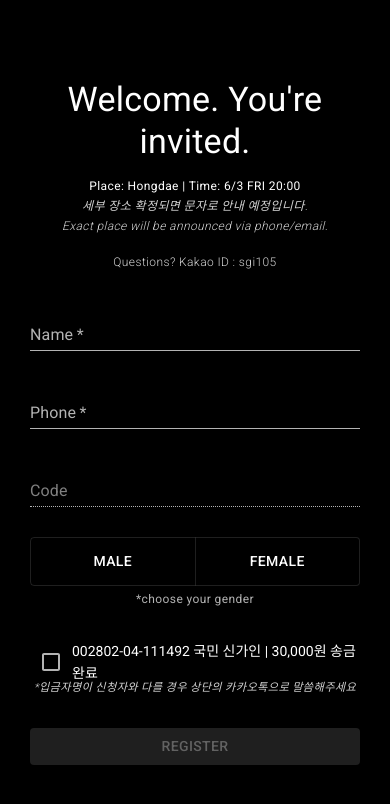
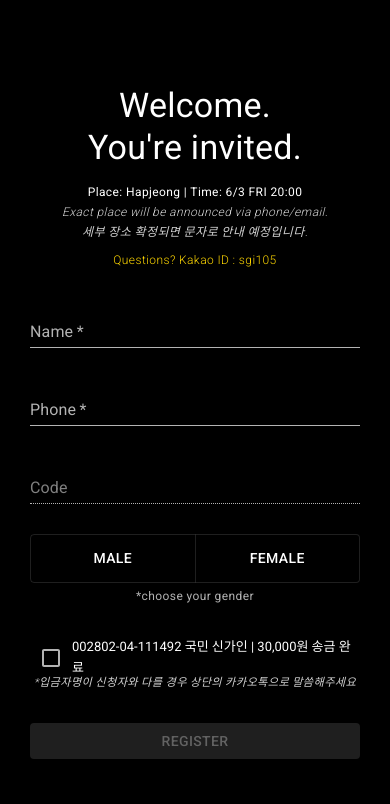
Before and after one commit to sgi105/party-invitation, a React (Create React App) app in the folder frontend/: page /register in a window 390 px wide. Shown: the top 804 px of the page. Built offline with nearby package versions, Linux system fonts and the light colour scheme.

Commit message:
updated spacing for mobile view

```diff
--- a/frontend/public/index.html
+++ b/frontend/public/index.html
@@ -32,7 +32,7 @@
       work correctly both with client-side routing and a non-root public URL.
       Learn how to configure a non-root public URL by running `npm run build`.
     -->
-    <title>Invitation</title>
+    <title>Exit22</title>
   </head>
   <body>
     <noscript>You need to enable JavaScript to run this app.</noscript>
--- a/frontend/src/components/Invite.jsx
+++ b/frontend/src/components/Invite.jsx
@@ -62,15 +62,15 @@ function Invite({ newCode, invitationData, setNewCode, setInvitationData }) {
   }
   return (
     <>
-      <Stack spacing={4}>
+      <Stack spacing={10} align='center' padding='10px'>
         <Stack>
-          <Typography variant='h4'>You are in,</Typography>
-          <Typography variant='h2'>Invite a friend.</Typography>
+          <Typography variant='h4'>You are in, </Typography>
+          <Typography variant='h3'>Invite a friend.</Typography>
         </Stack>
         <Stack spacing={1}>
-          <Typography variant='caption' color='tomato' align='right'>
+          {/* <Typography variant='caption' color='tomato' align='right'>
             {spotRemaining} spots remaining
-          </Typography>
+          </Typography> */}
 
           <Button
             onClick={handleClick}
@@ -86,12 +86,13 @@ function Invite({ newCode, invitationData, setNewCode, setInvitationData }) {
               ? `Thanks, You invited ${invitationData.guestName}`
               : `Code: ${newCode}`}
           </Button>
+          <Typography variant='caption' color='lightgray'>
+            Only <span style={{ color: 'tomato' }}>one person </span>can enter
+            with this code. <br />본 초대 코드로{' '}
+            <span style={{ color: 'tomato' }}>한 명</span>만 입장할 수 있습니다.
+          </Typography>
         </Stack>
 
-        <Typography variant='caption'>
-          Only one person can enter with this code. <br />본 초대 코드로 한 명만
-          입장할 수 있습니다.
-        </Typography>
         {/* <Typography
           color='lightgray'
           variant='caption'
@@ -109,9 +110,7 @@ function Invite({ newCode, invitationData, setNewCode, setInvitationData }) {
           autoHideDuration={1000}
           message='Copied to clipboard'
         />
-        <div style={{ position: 'fixed', bottom: '10rem', left: 0, right: 0 }}>
-          <PartyInfo />
-        </div>
+        <PartyInfo />
       </Stack>
     </>
   )
--- a/frontend/src/components/PartyInfo.jsx
+++ b/frontend/src/components/PartyInfo.jsx
@@ -5,7 +5,7 @@ function PartyInfo() {
   return (
     <Stack>
       <Typography variant='caption' align='center'>
-        Place: Hongdae | Time: 6/3 FRI 20:00
+        Place: Hapjeong | Time: 6/3 FRI 20:00
       </Typography>
       <Typography
         color='lightgray'
@@ -16,16 +16,16 @@ function PartyInfo() {
           fontWeight: 100,
         }}
       >
-        세부 장소 확정되면 문자로 안내 예정입니다. <br />
-        Exact place will be announced via phone/email.
+        Exact place will be announced via phone/email. <br /> 세부 장소 확정되면
+        문자로 안내 예정입니다.
       </Typography>
       <Typography
-        color='lightgray'
+        color='gold'
         variant='caption'
         align='center'
         sx={{
           // fontStyle: 'italic',
-          marginTop: '1rem',
+          marginTop: '.5rem',
           fontWeight: 100,
         }}
       >
--- a/frontend/src/components/Register.jsx
+++ b/frontend/src/components/Register.jsx
@@ -90,7 +90,8 @@ function Register({ code, setNewCode }) {
     <form onSubmit={handleSumbit}>
       <div className='input-group register'>
         <Typography variant='h4' align='center' marginBottom={'-1rem'}>
-          Welcome. You're invited.
+          Welcome. <br />
+          You're invited.
         </Typography>
         <PartyInfo />
         <StyledTextField
@@ -168,11 +169,12 @@ function Register({ code, setNewCode }) {
           }}
         >
           <Checkbox
+            // size=''
             checked={checkbox}
             onChange={(e) => setCheckbox(e.target.checked)}
             sx={{ '&.Mui-checked': { color: 'lightgray' } }}
           />
-          <p style={{ fontSize: '14px' }}>
+          <p style={{ fontSize: '13px' }}>
             002802-04-111492 국민 신가인 | 30,000원 송금 완료
           </p>
         </div>
--- a/frontend/src/index.css
+++ b/frontend/src/index.css
@@ -6,11 +6,16 @@
   padding: 0;
 }
 
+html {
+  /* height: -webkit-fill-available; */
+}
+
 body {
   font-family: 'Roboto';
   background-color: rgba(0, 0, 0, 1);
   color: #fff;
   line-height: 1.6;
+  /* height: -webkit-fill-available; */
 }
 
 .container {
@@ -22,6 +27,7 @@ body {
   display: flex;
   align-items: center;
   justify-content: center;
+  /* height: -webkit-fill-available; */
   /* background-color: aquamarine; */
 }
 
```
Also changed, not shown: 1 other file (tests, documents, lock files or other folders).
